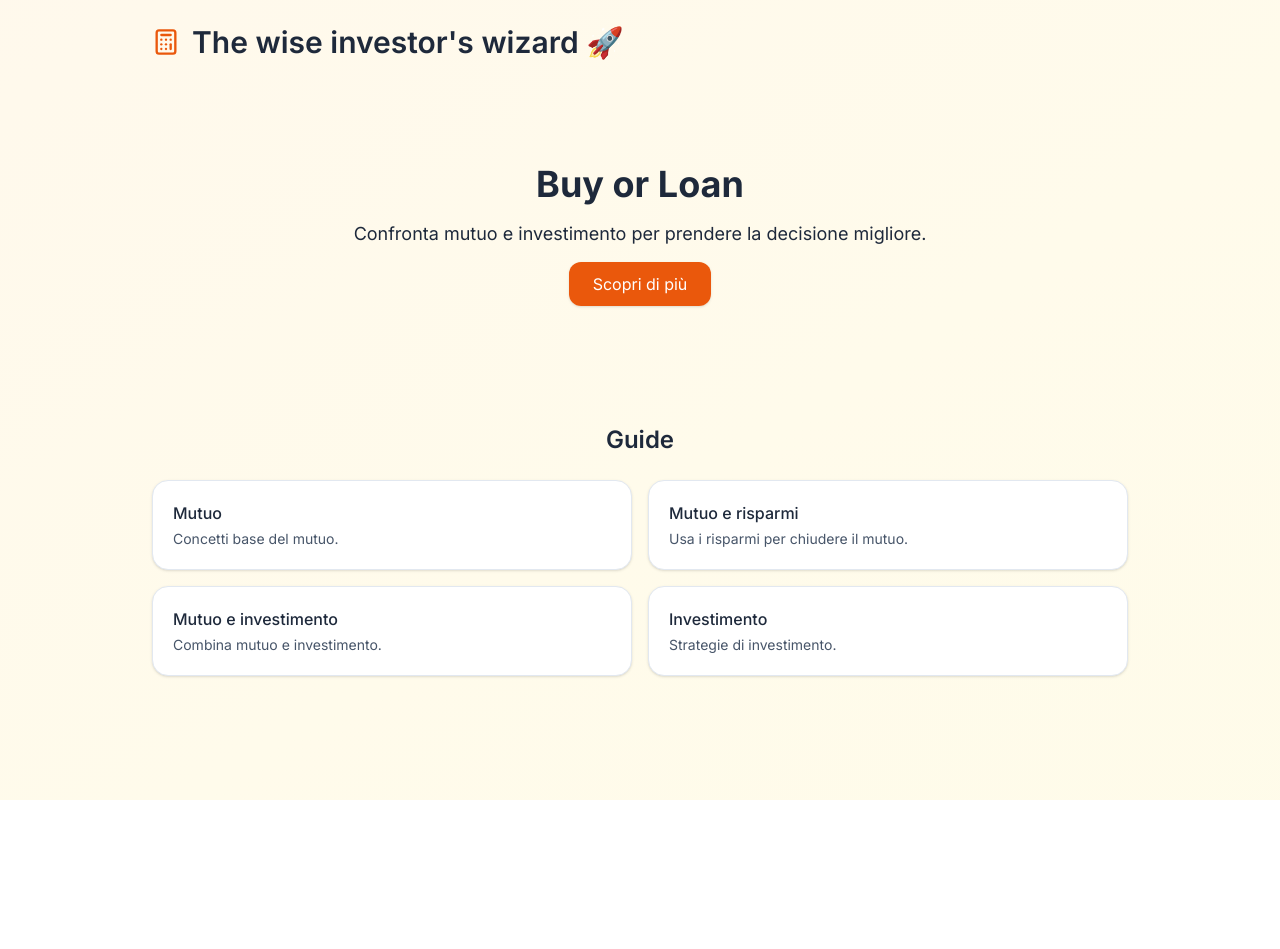
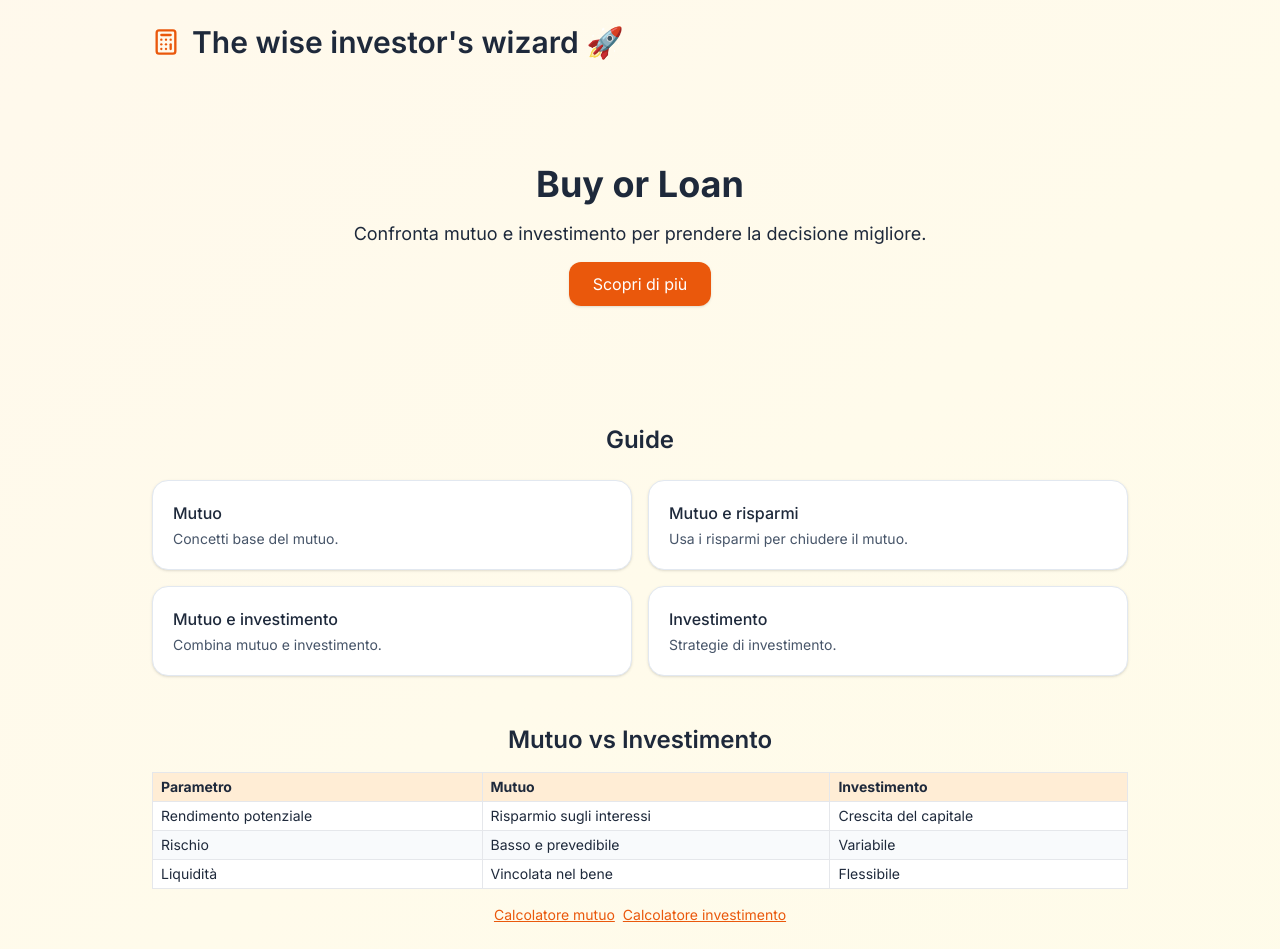
Before and after one commit to mattiamoretta/buy-or-loan, a React (Vite) app: page / in a window 1280 px wide. Before the commit the page ends 800 px from the top, so only its background shows below. Built offline with nearby package versions, Linux system fonts and the light colour scheme.

Commit message:
feat: add Mutuo vs Investimento section

```diff
--- a/src/App.jsx
+++ b/src/App.jsx
@@ -4,6 +4,7 @@ import { LineChart, Line, XAxis, YAxis, Tooltip, Legend, ResponsiveContainer, Re
 import { Calculator, TrendingUp, ArrowRight, Home, PiggyBank, Wallet, WalletCards } from "lucide-react";
 
 import { Link } from "react-router-dom";
+import MutuoVsInvestimento from "./MutuoVsInvestimento.jsx";
 
 // -------------------- Utils --------------------
 const fmt = (n) => n.toLocaleString("it-IT", { style: "currency", currency: "EUR", maximumFractionDigits: 0 });
@@ -636,6 +637,7 @@ export default function App(){
                   <GuideCard to="/investimento" title="Investimento" description="Strategie di investimento." />
                 </div>
               </section>
+              <MutuoVsInvestimento />
             </motion.div>
           )}
 
--- /dev/null
+++ b/src/MutuoVsInvestimento.jsx
@@ -0,0 +1,53 @@
+import React from "react";
+
+const data = [
+  { feature: "Rendimento potenziale", mutuo: "Risparmio sugli interessi", investimento: "Crescita del capitale" },
+  { feature: "Rischio", mutuo: "Basso e prevedibile", investimento: "Variabile" },
+  { feature: "Liquidità", mutuo: "Vincolata nel bene", investimento: "Flessibile" }
+];
+
+export default function MutuoVsInvestimento() {
+  return (
+    <section className="space-y-4">
+      <h2 className="text-2xl font-semibold text-center">Mutuo vs Investimento</h2>
+      <div className="overflow-x-auto">
+        <table className="w-full text-sm text-left border border-slate-200">
+          <thead className="bg-orange-100">
+            <tr>
+              <th className="px-2 py-1 border">Parametro</th>
+              <th className="px-2 py-1 border">Mutuo</th>
+              <th className="px-2 py-1 border">Investimento</th>
+            </tr>
+          </thead>
+          <tbody>
+            {data.map((row, i) => (
+              <tr key={i} className="odd:bg-white even:bg-slate-50">
+                <td className="px-2 py-1 border">{row.feature}</td>
+                <td className="px-2 py-1 border">{row.mutuo}</td>
+                <td className="px-2 py-1 border">{row.investimento}</td>
+              </tr>
+            ))}
+          </tbody>
+        </table>
+      </div>
+      <div className="flex flex-col md:flex-row md:justify-center gap-2 text-sm">
+        <a
+          href="https://www.calcolomutuo.org/"
+          target="_blank"
+          rel="noopener noreferrer"
+          className="text-orange-600 underline"
+        >
+          Calcolatore mutuo
+        </a>
+        <a
+          href="https://www.calcolatoreinvestimenti.org/"
+          target="_blank"
+          rel="noopener noreferrer"
+          className="text-orange-600 underline"
+        >
+          Calcolatore investimento
+        </a>
+      </div>
+    </section>
+  );
+}
```
